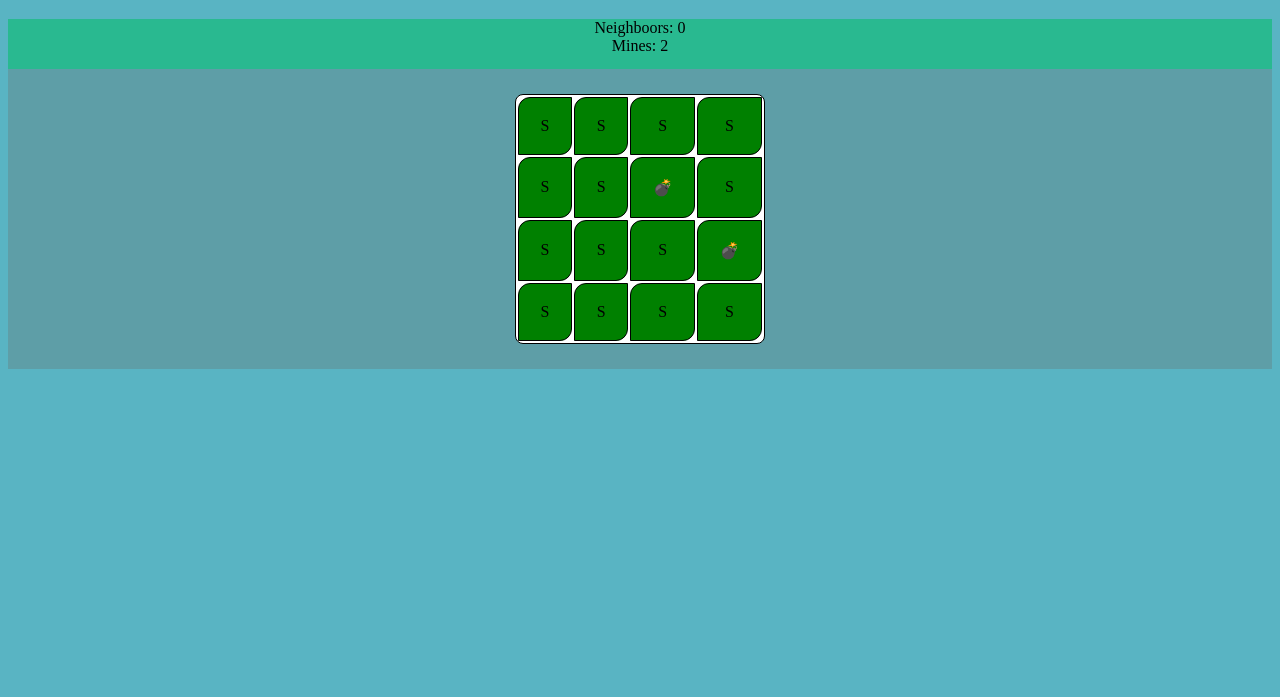
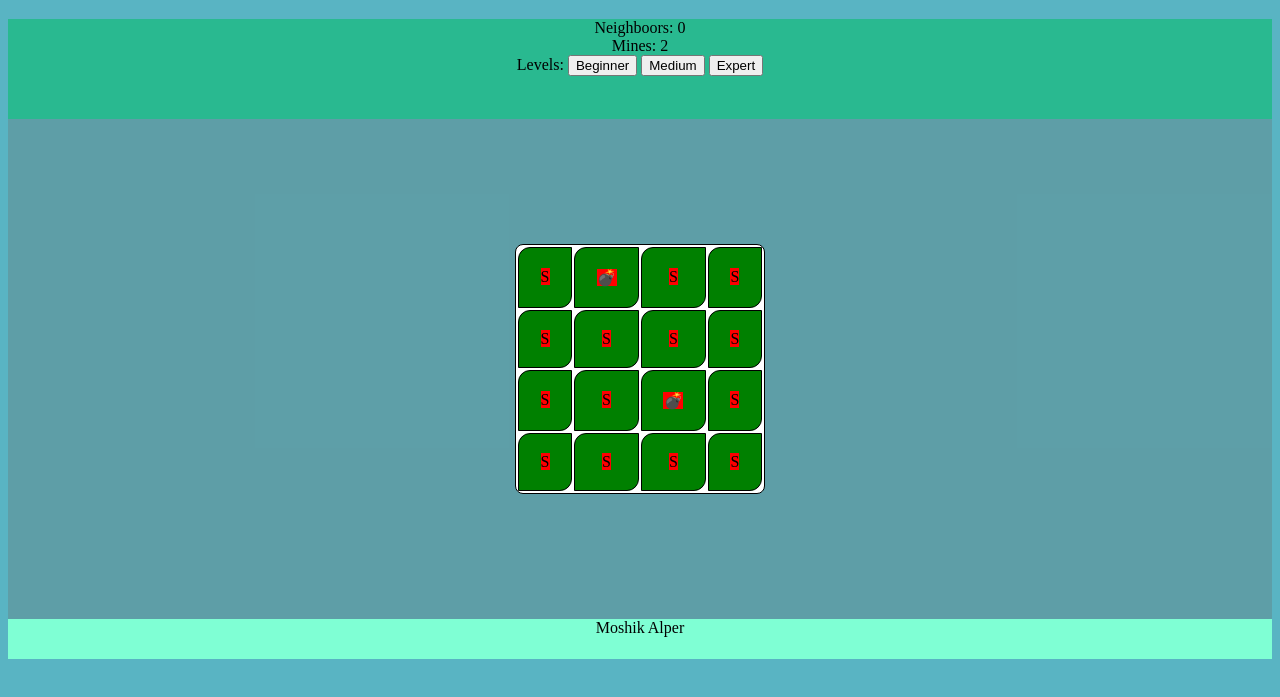
Before and after one commit to Bigshot2014/minesweeper, a plain HTML site: page index.html in a window 1280 px wide. Shown: the part 61-758 px from the top of the page. Drawn offline with Linux system fonts and the light colour scheme.

Commit message:
Add files via upload

```diff
--- a/css/style.css
+++ b/css/style.css
@@ -13,12 +13,12 @@ h1 {
 }
 
 .info-container {
-    height: 50px;
+    height: 100px;
     background-color: rgb(41, 185, 144);
 }
 
 .mine-container {
-    height: 300px;
+    height: 500px;
     background-color: #5f9ba4db;
     display: flex;
     align-items: center;
@@ -37,8 +37,22 @@ table {
 td {
     border: 0.1px solid black;
     width: 20px;
-    /* background-image: url(../img/grass-pattern.jpg); */
+    height: 20px;
     background-color: green;
     background-size: 100%;
     border-radius: 12px 0;
+    color: black;
 }
+
+.footer {
+    height: 40px;
+    background-color: aquamarine;
+}
+
+.cell span {
+    background-color: red;
+}
+
+.cell.visible span {
+    background-color: blue;
+}
--- a/index.html
+++ b/index.html
@@ -11,6 +11,11 @@
     <div class="info-container">
         <div class="neg-count">Neighboors: <span>?</span></div>
         <div class="mines-count">Mines: <span>0</span></div>
+        <div class="levels">Levels:
+            <button onclick="onInit(0)">Beginner</button>
+            <button onclick="onInit(1)">Medium</button>
+            <button onclick="onInit(2)">Expert</button>
+        </div>
 
     </div>
     <div class="mine-container">
@@ -21,8 +26,8 @@
         </tbody>
 
     </table>
-
 </div>
+<div class="footer">Moshik Alper</div>
     <script src="js/utils.js"></script>
     <script src="js/main.js"></script>
 </body>
--- a/js/main.js
+++ b/js/main.js
@@ -5,17 +5,35 @@ const MINE = '💣'
 const FLAG = '🏁'
 
 
-var countMines = 0
+var minesNegsCount = 0
 
 
-var gBoard
+var gBoard = {
+    minesAroundCount: 4,
+    isShown: false,
+    isMine: false,
+    isMarked: false
+}
+
+
 var gLevel = {
     SIZE: 4,
     MINES: 2
 
 }
 
+var gGame
+
+
 function onInit() {
+
+    gGame = {
+        isOn: true,
+        shownCount: 0,
+        markedCount: 0,
+        secsPassed: 0
+    }
+
     gBoard = createBoard()
     setMinesNegsCount(gBoard)
     renderBoard(gBoard)
@@ -32,12 +50,17 @@ function createBoard() {
         }
     }
 
-    // //placing mines
-    board[2][3] = MINE
-    board[1][2] = MINE
 
+    var numOfMines = gLevel.MINES
+
+    for (let i = 0; i < numOfMines; i++) {
+        var randRow = getRandomIntInclusive(0, size - 1)
+        var randCol = getRandomIntInclusive(0, size - 1)
+        board[randRow][randCol] = MINE
+    }
 
     return board
+
 }
 
 
@@ -48,26 +71,28 @@ function renderBoard() {
         for (let j = 0; j < gBoard[0].length; j++) {
             const cell = gBoard[i][j]
 
-            var className = (cell === 'S')? 'safe' : ''
+            var className = (cell === 'S')? 'safe' : 'mine'
 
-            strHTML += `<td class="cell ${className}"
-             onClick="cellClicked(this, ${i}, ${j}")>${cell}</td>\n`
+            const title = `Cell: ${i+1}, ${j+1}`
+
+            strHTML += `<td title="${title}" class="cell ${className}"
+             onClick="onCellClicked(this, ${i}, ${j})"><span>${cell}</span></td>\n`
         }
         strHTML += `</tr>\n`
+
     }
     const elCells = document.querySelector('.minesweeper-cells')
     elCells.innerHTML = strHTML
-    console.log('hi')
 
 
-    // dom
-    //neg count
     const elNegs = document.querySelector('.neg-count span')
-    elNegs.innerHTML = countMines
+    elNegs.innerHTML = minesNegsCount
 
-    //mines count
+    var minesCount = gLevel.MINES
     const elMines = document.querySelector('.mines-count span')
-    elMines.innerHTML = gLevel.MINES
+    elMines.innerHTML = minesCount
+
+
 
 }
 
@@ -82,21 +107,33 @@ function setMinesNegsCount(rowIdx, colIdx, board) {
 
             var currCell = board[i][j]
 
-            if (currCell === MINE) countMines++
+            if (currCell === MINE) minesNegsCount++
         }
     }
-    console.log('countMines:', countMines)
-    return countMines
+    return minesNegsCount
 
 
 }
 
 function onCellClicked(elCell, i, j) {
-    const cell =gBoard[i][j]
 
     console.log('Cell Clicked: ', elCell, i, j)
+    const negCount = setMinesNegsCount(i, j, gBoard)
+    elCell.classList.toggle('visible')
+    renderBoard(minesNegsCount)
+    minesNegsCount = 0
 
-    const minesCount = setMinesNegsCount(i, j, gBoard)
-    console.log('number of neg mines: ', minesCount)
 
 }
+
+function onCellMarked(elCell, i, j) {
+
+}
+
+function checkGameOver() {
+
+}
+
+function expandShown(board, elCell, i, j) {
+
+}
```
